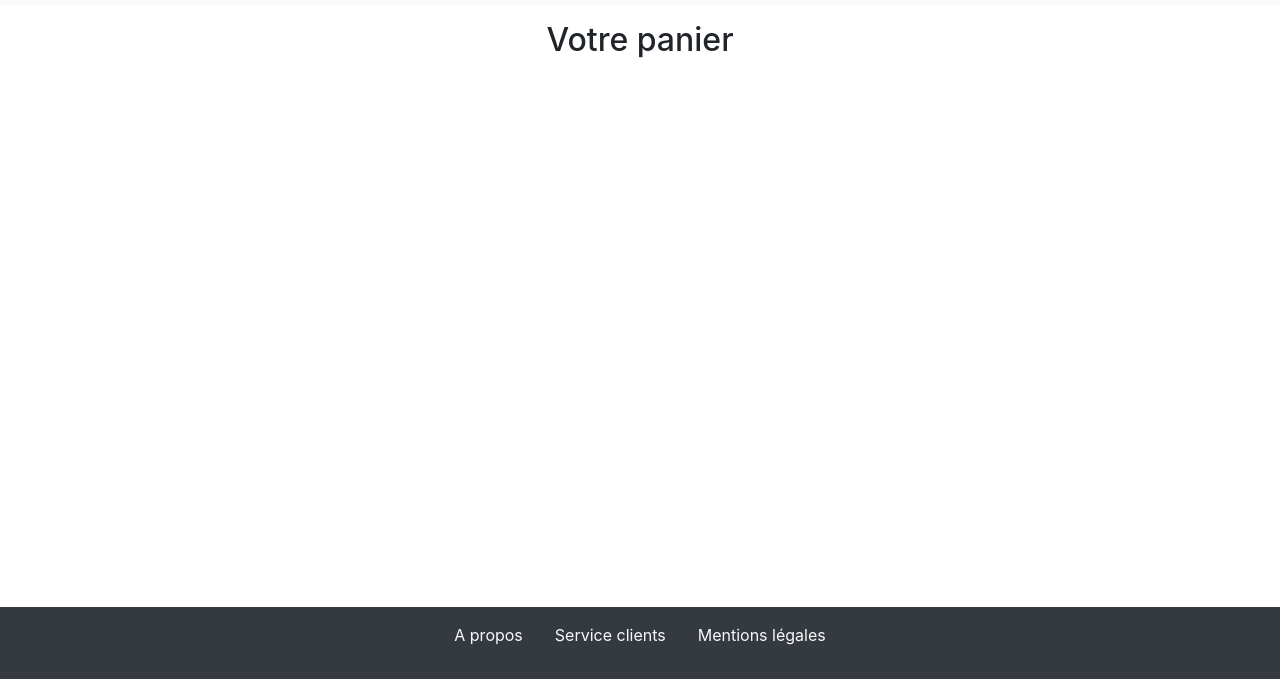
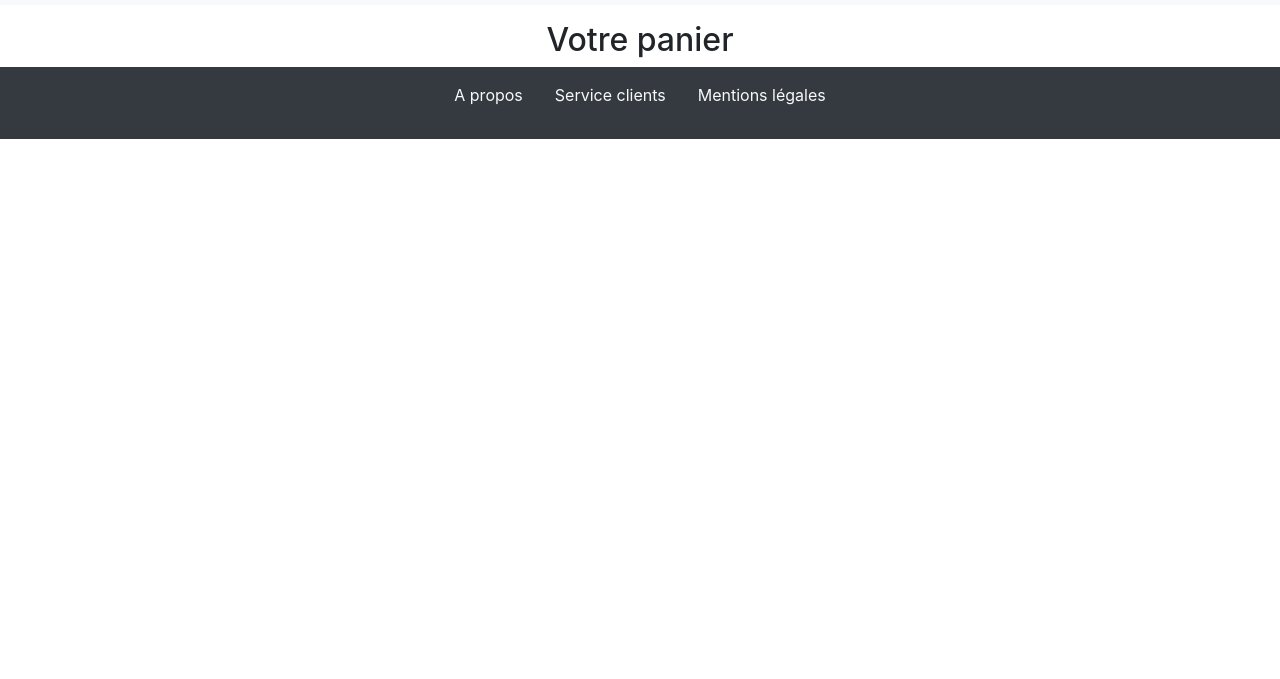
Before and after one commit to mathildeleg/orinoco, a website: page frontend/view/basket/basket.html in a window 1280 px wide. Shown: the part 121-800 px from the top of the page. Drawn offline with nearby package versions, Linux system fonts and the light colour scheme.

Commit message:
bootstrap fix footer according to page

```diff
--- a/frontend/view/basket/basket.html
+++ b/frontend/view/basket/basket.html
@@ -52,7 +52,7 @@
 
     <script src="/frontend/view/basket/basket.js"></script>
 
-    <footer class="container-fluid d-flex justify-content-around bg-dark fixed-bottom">
+    <footer class="container-fluid d-flex justify-content-around bg-dark position-sticky">
         <ul class="list-inline row">
             <li class="p-3"><a href="#" class="text-light">A propos</a></li>
             <li class="p-3"><a href="#" class="text-light">Service clients</a></li>
```
Also changed, not shown: frontend/view/home/home.html (+1 -1 lines).
